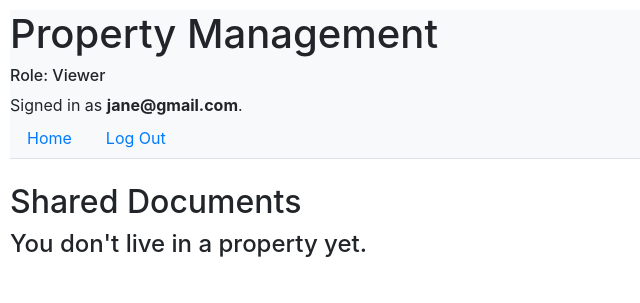
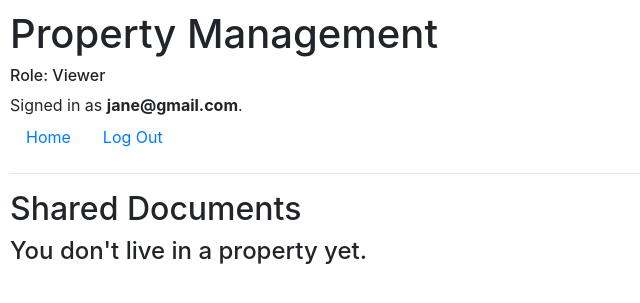
Before and after one commit to cheetiantey/property-management-web-app, a Django app: page /documents in a window 1280 px wide. Shown: the top 303 px of the page, without its empty margins (0-640 px from the left). Run offline with Django 3.2, Linux system fonts and the light colour scheme; a user stored in the database is signed in; data comes from the database, SQL or seed files in the repository; some libraries are stand-ins or nearby versions.

Commit message:
Update layout.html

```diff
--- a/management/templates/management/layout.html
+++ b/management/templates/management/layout.html
@@ -2,14 +2,12 @@
 
 <!DOCTYPE html>
 <html lang="en">
-    <link rel="shortcut icon" type="image/png" href="static/management/favicon.ico"/>
     <head>
         <title>{% block title %}Management{% endblock %}</title>
         <link rel="stylesheet" href="https://stackpath.bootstrapcdn.com/bootstrap/4.4.1/css/bootstrap.min.css" integrity="sha384-Vkoo8x4CGsO3+Hhxv8T/Q5PaXtkKtu6ug5TOeNV6gBiFeWPGFN9MuhOf23Q9Ifjh" crossorigin="anonymous">
         <link href="{% static 'management/styles.css' %}" rel="stylesheet">
     </head>
     <body>
-        <div class="navbar-light bg-light" id="sticky">
         <h1>Property Management</h1>
         <div>
             {% if user.is_authenticated %}
@@ -19,12 +17,15 @@
                 Not signed in.
             {% endif %}
         </div>
-            <ul class="nav nav-tabs">
+        <ul class="nav">
             <li class="nav-item">
                 <a class="nav-link" href="{% url 'index' %}">Home</a>
             </li>
             {% if user.is_authenticated %}
                 {%  if user.role == "tenant"  %}
+                    <li class="nav-item">
+                        <a class="nav-link" href="{% url 'payments' %}">Payments</a>
+                    </li>
                     <li class="nav-item">
                         <a class="nav-link" href="{% url 'maintenance' %}">Maintenance</a>
                     </li>
@@ -44,10 +45,6 @@
                         <a class="nav-link" href="{% url 'maintenance_requests' %}">Maintenance Requests</a>
                     </li>
 
-                        <li class="nav-item">
-                            <a class="nav-link" href="{% url 'manager_documents' %}">Shared Documents</a>
-                        </li>
-
                 {%  endif  %}
                 <li class="nav-item">
                     <a class="nav-link" href="{% url 'logout' %}">Log Out</a>
@@ -61,8 +58,7 @@
                 </li>
             {% endif %}
         </ul>
-        </div>
-        <br>
+        <hr>
         {% block body %}
         {% endblock %}
     </body>
```
Lines whose indentation alone changed are shown as unchanged.
